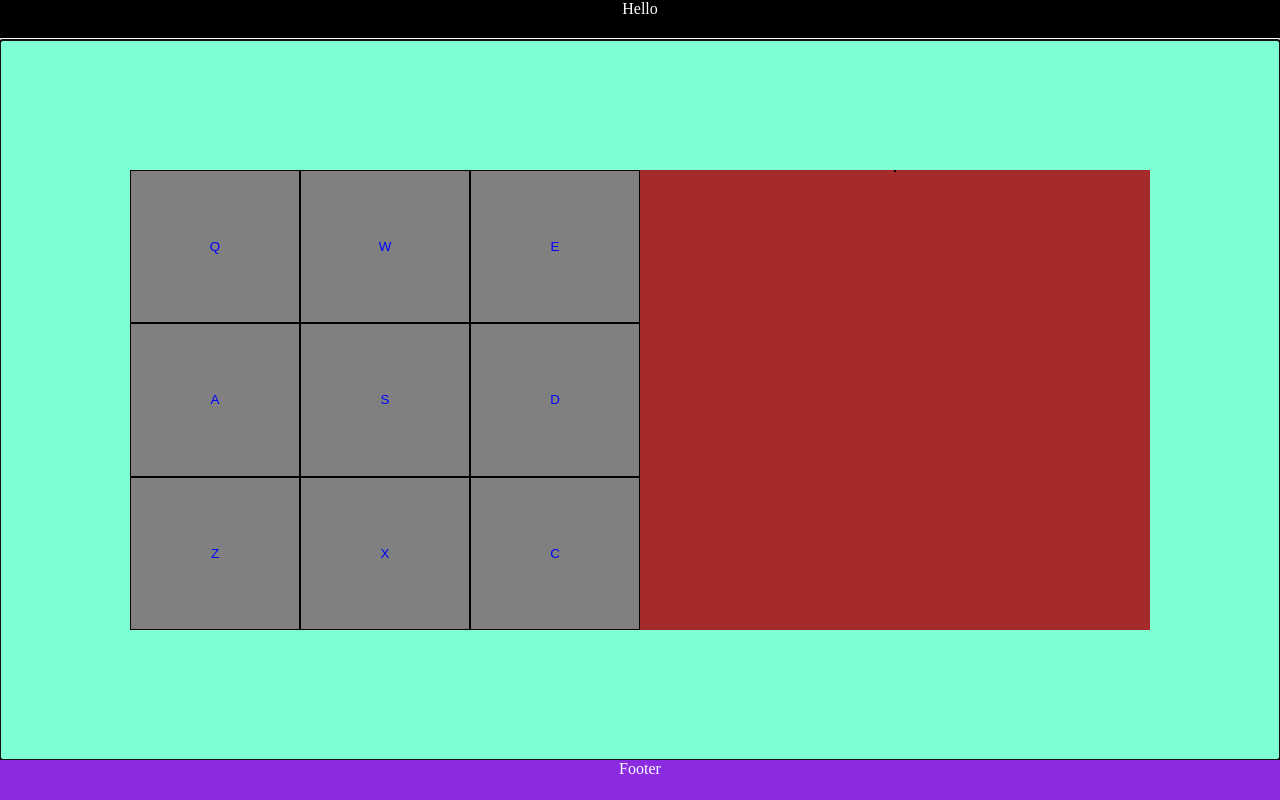
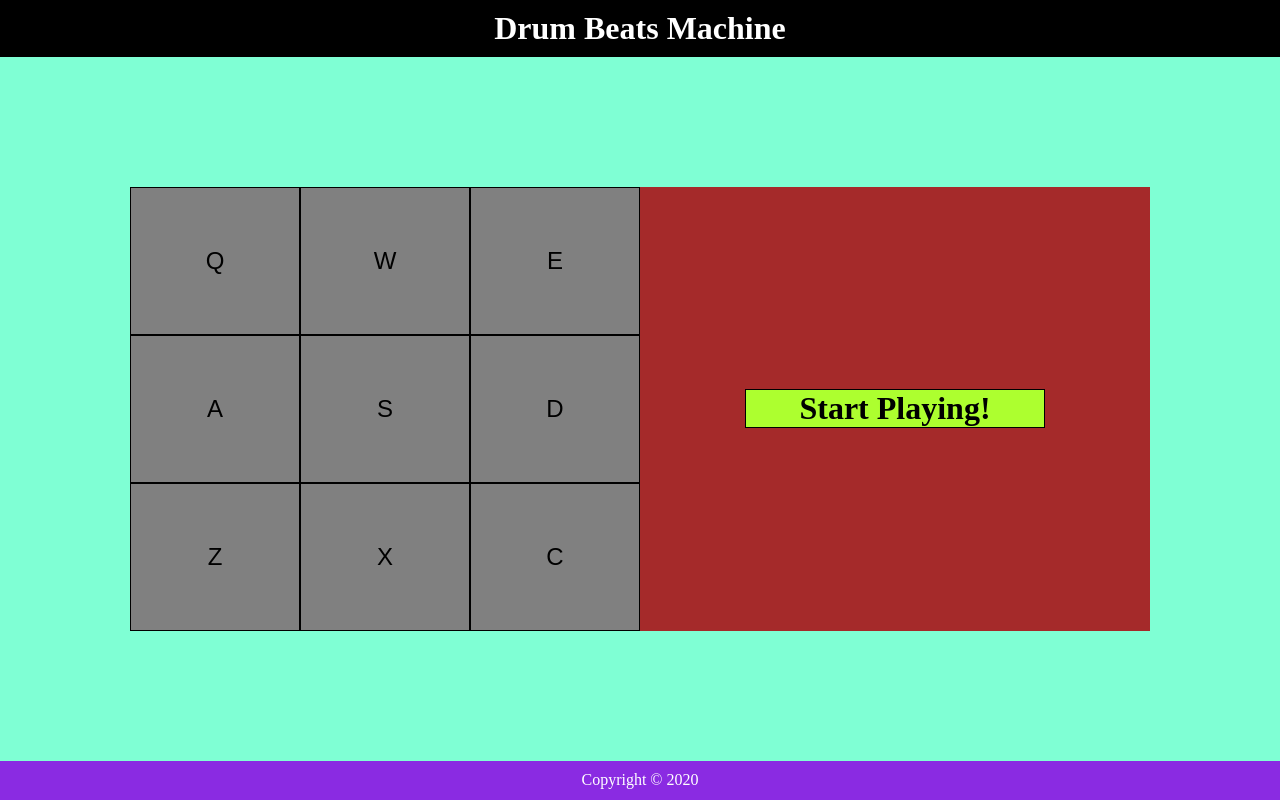
Before and after one commit to Symbolistic/drum-machine, a React (Create React App) app: page / in a window 1280 px wide. Built offline with nearby package versions, Linux system fonts and the light colour scheme.

Commit message:
finished, i hated this project

```diff
--- a/src/DrumApp.js
+++ b/src/DrumApp.js
@@ -70,47 +70,56 @@ class DrumApp extends React.Component {
         super()
         this.state = {
             keys,
-            display: '',
-            color: "blue"
+            display: 'Start Playing!',
+            isToggled: false
         };
-        this.mainInput = React.createRef();
         this.handleClick = this.handleClick.bind(this);
         this.handleKey = this.handleKey.bind(this);
     }
 
     handleClick (key) {
-        console.log(key)
         const audio = this.state.keys.find(x => x.key === key);
 
         audio.ref.current.currentTime = 0;
         audio.ref.current.play();
+        this.setState({display: audio.display})
 
-        this.setState({display: audio.display})
+        setTimeout(function() {
+            audio.ref.current.parentElement.blur();
+        }, 100);
     }
 
     handleKey (event) {
-        console.log(event.target)
+        const audio = this.state.keys.find(x => x.key === event.key.toUpperCase());
+        console.log(audio.ref.current.parentElement)
 
-        const audio = this.state.keys.find(x => x.key === event.key.toUpperCase());
         if(audio){
             audio.ref.current.currentTime = 0;
             audio.ref.current.play();
+            this.setState({display: audio.display})
+            audio.ref.current.parentElement.focus();
 
-            this.setState({display:audio.display})
+            setTimeout(function() {
+                audio.ref.current.parentElement.blur();
+            }, 100);
         }
     }
 
     componentDidMount () {
-        this.mainInput.current.focus();
+        document.addEventListener("keypress", this.handleKey)
+    }
+
+    componentWillUnmount() {
+        document.removeEventListener("keypress", this.handleKey)
     }
 
 
     render() {
         return (
-            <div id='DrumAppContainer' tabIndex='0' onKeyPress={this.handleKey} ref={this.mainInput}>
+            <div id='DrumAppContainer'>
                 <div id="side1">
-                    {this.state.keys.map(({key, src, ref}) => (
-                        <button key={key} className="drum-pad" onClick={() => this.handleClick(key)} style={{"color":this.state.color}}>{key}
+                    {this.state.keys.map(({key, src, ref, style}) => (
+                        <button key={key} className="drum-pad" onClick={() => this.handleClick(key)} onKeyPress={this.handleKey} >{key}
                             <audio id={key} className="clip" src={src} ref={ref}></audio>
                         </button>
                     ))}
--- a/src/Footer.js
+++ b/src/Footer.js
@@ -2,7 +2,7 @@ import React from 'react'
 
 function Footer () {
     return (
-        <footer>Footer</footer>
+        <footer>Copyright &copy; 2020</footer>
     );
 }
 
--- a/src/Header.js
+++ b/src/Header.js
@@ -2,7 +2,7 @@ import React from 'react'
 
 function Header () {
     return (
-        <header>Hello</header>
+        <header><h1>Drum Beats Machine</h1></header>
     );
 }
 
--- a/src/style.css
+++ b/src/style.css
@@ -16,6 +16,7 @@ header {
     background-color: black;
     color: white;
     text-align: center;
+    padding:10px;
 }
 
 main {
@@ -52,26 +53,30 @@ main {
     display:grid;
     align-content: center;
     justify-content: center;
+    font-size: 24px;
+}
+
+.drum-pad:focus {
+    background-color: orange;
 }
 
 #side2 {
     background-color: brown;
     display: grid;
     justify-content: center;
-    align-items: flex-start;
+    align-items: center
 }
 
 #display {
     background-color: greenyellow;
     border: 1px solid black;
+    width: 300px;
+    text-align: center;
 }
 
 footer {
     background-color: blueviolet;
     color:white;
     text-align: center;
+    padding: 10px;
 }
-
-button:active{
-    background-color: hotpink;
-}
```
